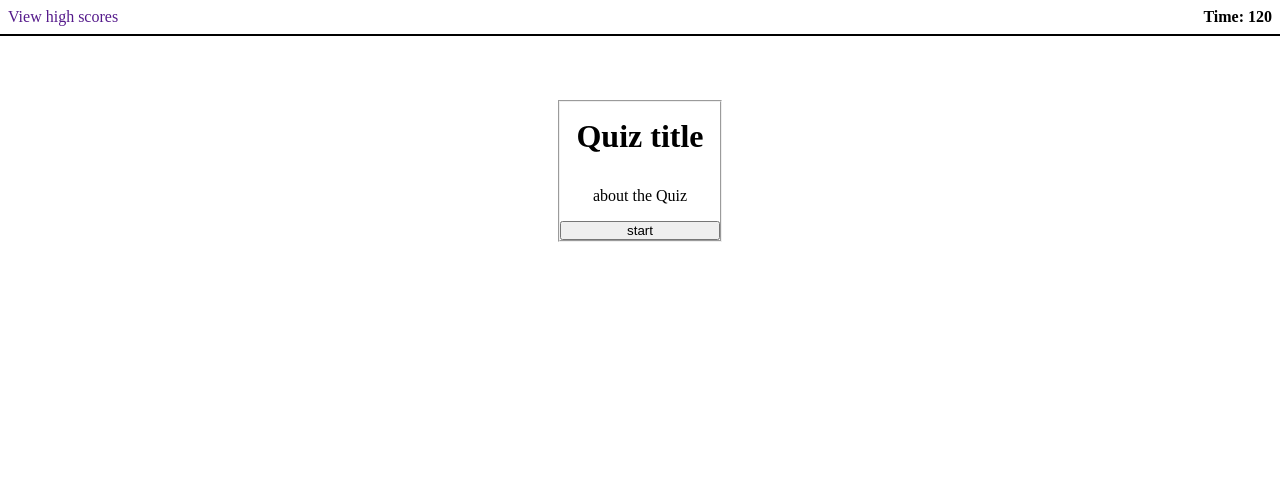
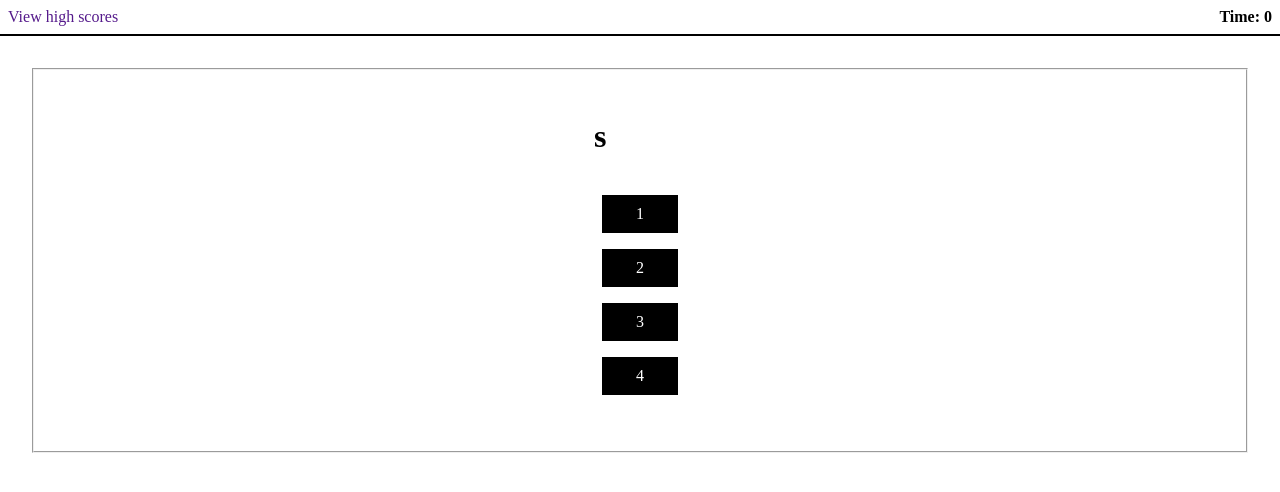
Before and after one commit to stang91/Quiz-for-studying, a plain HTML site: page index.html in a window 1280 px wide. Both pictures are taken after a click on the button "start". Drawn offline with Linux system fonts and the light colour scheme.

Commit message:
base on files

```diff
--- a/asset/script.js
+++ b/asset/script.js
@@ -1,5 +1,89 @@
+let questionArray=[
+    {
+        question: "some questions",
+        options: ["1","2","3","4"],
+        answer: "1"
+    },
+    {
+        question: "some questions",
+        options: ["1","2","3","4"],
+        answer: "1"
+    },
+    {
+        question: "some questions",
+        options: ["1","2","3","4"],
+        answer: "1"
+    }
+];
+
+let startBtn=document.querySelector('#startButton');
+let containerEl=document.querySelector('#container');
+let timerEl=document.querySelector('#timer');
+let ulEl=document.querySelector('#changeToMutliChoiceAndBtn');
+
+let timer=120;
+let currentQuestionIndex=0;
+
+var timerInterval;
 
 //gunna use alot of random function important
-Math.floor(math.random()*variable);
+// Math.floor(math.random()*variable);
 
 // for loop for questions and multi choices
+
+function renderCurrentQuestion(){
+    containerEl.innerHTML='';
+    var currentQuestion=questionArray[currentQuestionIndex];
+    var header=document.createElement('h2');
+    header.innerText=currentQuestion.question[currentQuestionIndex];
+    containerEl.appendChild(header);
+
+    for(var i=0; i<currentQuestion.options.length; i++){
+        var liEL=document.createElement('li');
+        liEL.textContent=currentQuestion.options[i];
+        ulEl.appendChild(liEL);
+    }
+    // liEl.textContent='';
+    containerEl.appendChild(ulEl);
+}
+
+
+
+startBtn.addEventListener('click',function(){
+    renderCurrentQuestion();
+
+    //timer fix timer
+    timerInterval = setInterval(function(){
+        timerEl.texContent=timer;
+        timer--;
+        if(timer===0){
+            clearInterval(timerInterval);
+            containerEl.innerHTML='';
+        }
+    },1000)
+
+
+
+});
+
+containerEl.addEventListener('click',function(event){
+    if(event.target.matches('li')){
+        var currentQuestion=questionArray[currentQuestionIndex];
+
+        var userGuess=event.target.textContent;
+        console.log(userGuess);
+
+        if (userGuess===currentQuestion.answer){
+            console.log('you guest right.');
+            //increase score
+            //play sound
+            //modify timer
+        }else{
+            console.log('wrong');
+            //modify timer
+
+        }
+        currentQuestionIndex++;
+        renderCurrentQuestion();
+    }
+});
--- a/asset/style.css
+++ b/asset/style.css
@@ -21,7 +21,7 @@ header a{
     align-items: center;
 }
 
-main section{
+main fieldset{
     display:flex;
     justify-content: center;
     margin: 2rem;
@@ -39,12 +39,19 @@ div h2{
     padding: .5rem;
     margin: .5rem;
 }
-section ul{
+ ul{
     display: flex;
+    flex-wrap: unwrap;
+    flex-direction: column;
     justify-content: center;
     padding: .5rem;
     margin: .5rem;
 }
-section ul li{
+ ul li{
     list-style: none;
+    border: solid black 2px;
+    background: black;
+    padding: 0.5rem 2rem;
+    margin: 0.5rem;
+    color: white;
 }
--- a/index.html
+++ b/index.html
@@ -6,33 +6,25 @@
     <meta name="viewport" content="width=device-width, initial-scale=1.0">
     <title>Quiz</title>
     <link rel="stylesheet" href="./asset/style.css">
-    <script src="./asset/script.js" defer></script>
+    <script type="text/javascript" src="asset/script.js" defer></script>
 </head>
 <body>
     <header>
         <!-- seperate page for high score? -->
         <a href="">View high scores</a>
-        <h1>Time: <span>120</span></h1>
+        <h1>Time: <span id="timer">0</span></h1>
     </header>
     <main>
-        <section>
-            <fieldset>
-                <div>
-                    <h2 class="quizQuestions">Quiz title</h2>
-                    <!-- have something done to this -->
-                    <ul>
-                        <li class="changeToMutliChoiceAndBtn">about the Quiz</li>
-                    </ul>
-                    <button>start</button>
-                </div>
-            </fieldset>
-        </section>
-        <section>
-            <div>
+        <fieldset>
+            <div  id="container">
+                <h2>Quiz title</h2>
+                <!-- have something done to this -->
+                <ul id="changeToMutliChoiceAndBtn">
+                </ul>
+                <button id="startButton">start</button>
             </div>
+        </fieldset>
+    </main>
+</body>
 
-        </section>
-    </main>
-
-</body>
 </html>
```
